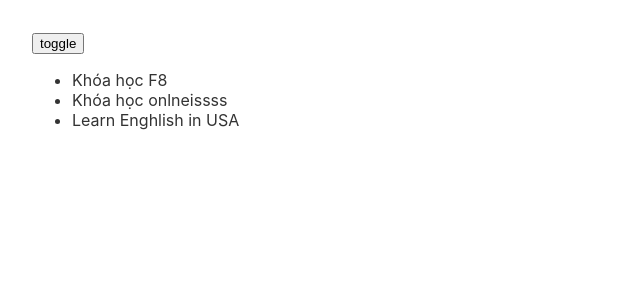
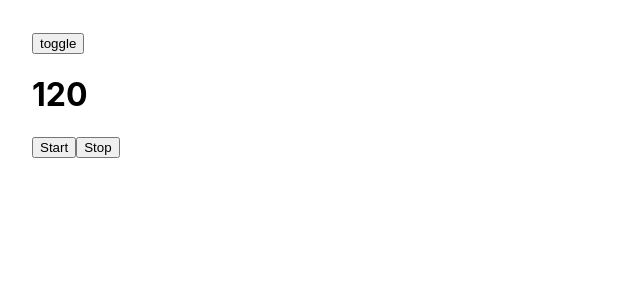
Before and after one commit to Khoaruoi69/test, a React (Create React App) app: page / in a window 1280 px wide. Both pictures are taken after a click on the button "toggle". Shown: the top 300 px of the page, without its empty margins (0-640 px from the left). Built offline with nearby package versions, Linux system fonts and the light colour scheme.

Commit message:
useRef() Hook

```diff
--- a/src/Content.js
+++ b/src/Content.js
@@ -1,77 +1,38 @@
-import { useEffect, useInsertionEffect, useState } from "react";
+import { useEffect, useInsertionEffect, useState, useRef } from "react";
 
-// Events : add/ remove events listener
+function Content() {
 
-// observer pattern: Subscribe/ Unsubscribe
-// Closure
-// timers: setInterval, setTimeout, clearInterval, clearTimeout
-//useSate
-//Mounted/ Unmounted
 
-// ===
+  const [count, setCount] = useState(120);
 
-// call API
+  const timerId = useRef(); // giữ giá trị sau mỗi lần thay đổi
 
-/**
- 1. Update DOM
- 2. Call API
- 3. Listen DOM events
- - Scroll
- - Resize
- 4. Cleanup
- - Remove listener/ Unsubscribe
-  - Clear timer
- */
+  // thằng prevCount luôn in ra giá trị cũ của thằng timerId vì DOM gọi rồi mới gọi callback
+  const prevTimerId = useRef();
+  useEffect(() =>{
+    prevTimerId.current = count;
+  },[count])
 
-//1. useEffect(callback)
-// -- Gọi callback mỗi khi componet re-render
-// -- Gọi callback sau khi componet mounted
-
-//2. useEffect(callback,[])
-//--- chỉ gọi callback  1 lần sau khia componet mounted
-//3. useEffect(callback,[deps])
-//- callback sẽ đc gọi lại mỗi khi deps thay đổi
-
-// 1. Callback luôn được gọi sau khi componet mounted
-// 2. clearn function luôn đc gọi trước khi unmounted component
-// 3. Clearn up luôn được gọi trước khi callback được gọi ( trừ lần đầu)
-
-const lesson = [
-  { id: 1, name: "Khóa học F8" },
-  { id: 2, name: "Khóa học onlneissss" },
-  { id: 3, name: "Learn Enghlish in USA" },
-];
-function Content() {
-  const [lessonId, setLessonId] = useState();
-
-  const handleComment = ({ detail }) => {
-    console.log(detail);
+  const handleStart = () => {
+    // xét trên DOM 1s chạy 1 lần
+    timerId.current = setInterval(() => {
+      setCount((preCount) => preCount - 1);
+    }, 1000);
   };
 
-  useEffect(() => {
-    // dùng để listener function bên componet khác
-    window.addEventListener(`lesson-${lessonId}`, handleComment);
-    // dùng để xóa.... khỏi bị rò rỉ bộ nhớ
-  return()=>{
-    window.removeEventListener(`lesson-${lessonId}`, handleComment);
-  }
-  },[lessonId]);
+  const handleStop = () => {
+    clearInterval(timerId.current);
+  };
 
+  console.log(count, prevTimerId.current);
 
 
   return (
     <div>
-      <ul>
-        {lesson.map((lesson) => (
-          <li
-            key={lesson.id}
-            style={{ color: lessonId == lesson.id ? "red" : "#333" }}
-            onClick={() => setLessonId(lesson.id)}
-          >
-            {lesson.name}
-          </li>
-        ))}
-      </ul>
+
+      <h1>{count}</h1>
+      <button onClick={handleStart}>Start</button>
+      <button onClick={handleStop}>Stop</button>
     </div>
   );
 }
--- a/src/index.js
+++ b/src/index.js
@@ -4,20 +4,7 @@
 import App from "./App";
 import reportWebVitals from "./reportWebVitals";
 
-// fake comment
-function emitComment(id) {
-  setInterval(() => {
-    // tự động phát một event đối tượng window
-    window.dispatchEvent(
-      new CustomEvent(`lesson-${id}`, {
-        detail: `Nội dung comment của lesson ${id}`,
-      })
-    );
-  }, 2000);
-}
-emitComment(1);
-emitComment(2);
-emitComment(3);
+
 
 const root = ReactDOM.createRoot(document.getElementById("root"));
 root.render(
```
